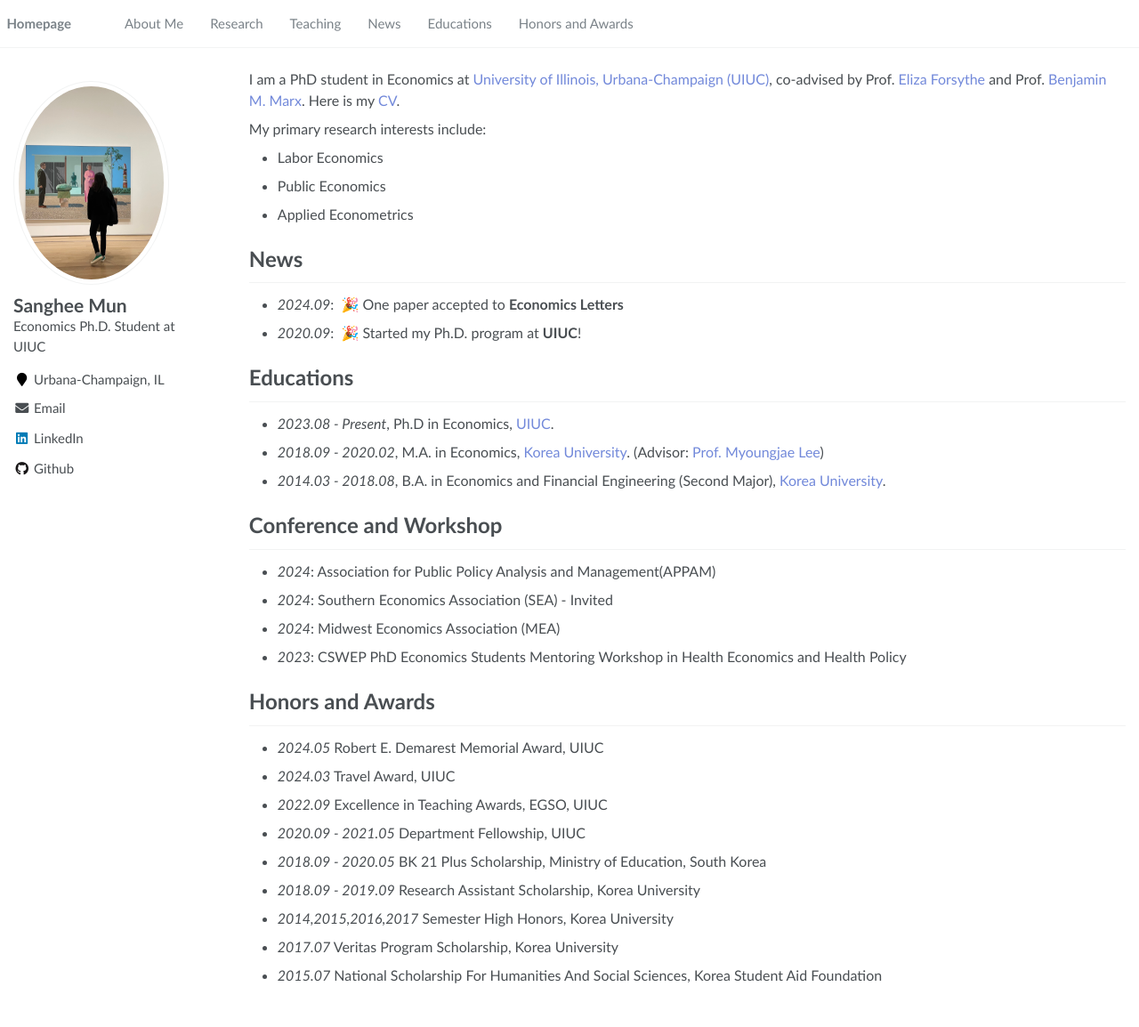
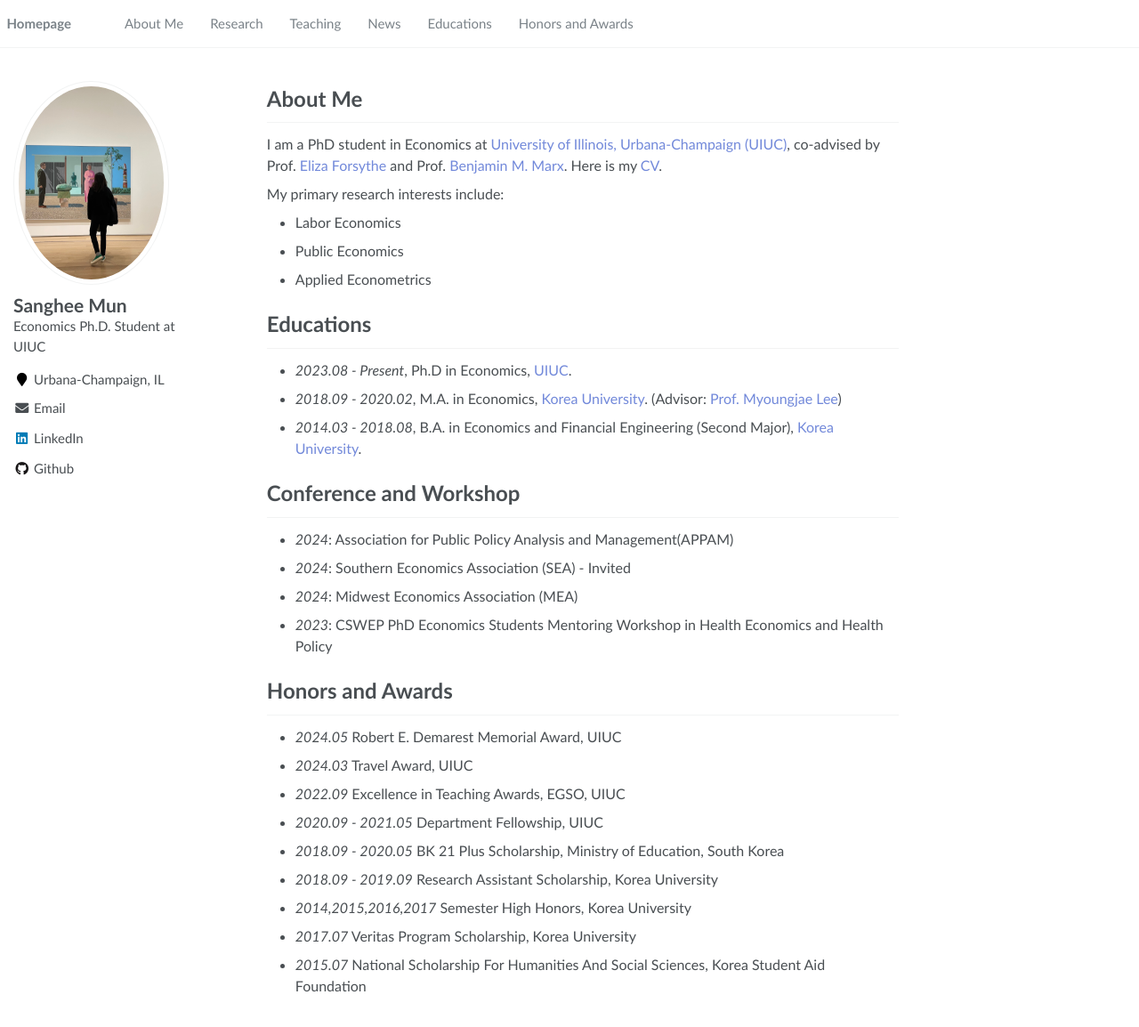
Before and after one commit to sanghee727/sanghee727.github.io, a Jekyll site: the page built from _pages/about.md, in a window 1280 px wide and 1156 px high. Shown: the whole window at 89% size. Built offline with Jekyll 4.4.1, drawn with Linux system fonts in a browser that asks for light colours.

Commit message:
Adjust content width for better central alignment

```diff
--- a/_pages/about.md
+++ b/_pages/about.md
@@ -17,6 +17,7 @@ redirect_from:
 
 <span class='anchor' id='about-me'></span>
 
+#   About Me
 I am a PhD student in Economics at <a href="https://siebelschool.illinois.edu/" style="color: #7289da; text-decoration: none;">University of Illinois, Urbana-Champaign (UIUC)</a>, co-advised by Prof. <a href="https://elizaforsythe.web.illinois.edu" style="color: #7289da; text-decoration: none;">Eliza Forsythe</a> and Prof. <a href="https://sites.google.com/site/benjaminmmarx/" style="color: #7289da; text-decoration: none;">Benjamin M. Marx</a>. Here is my <a href="assets/cv_sanghee.pdf" style="color: #7289da; text-decoration:none">CV</a>.
 
 My primary research interests include:
@@ -24,11 +25,6 @@ My primary research interests include:
 - Public Economics
 - Applied Econometrics
 
-
-
-#   News
-- *2024.09*: &nbsp;🎉 One paper accepted to **Economics Letters**
-- *2020.09*: &nbsp;🎉 Started my Ph.D. program at **UIUC**!
 
 
 
@@ -76,3 +72,12 @@ My primary research interests include:
       font-size: 16px;
   }
 </style>
+
+
+<style>
+.page__content {
+  max-width: 750px; /* 원하는 글의 최대 너비 */
+  margin: 0 auto;   /* 좌우 중앙 정렬 */
+  padding: 20px;    /* 주변 패딩 추가 */
+}
+</style>
```
